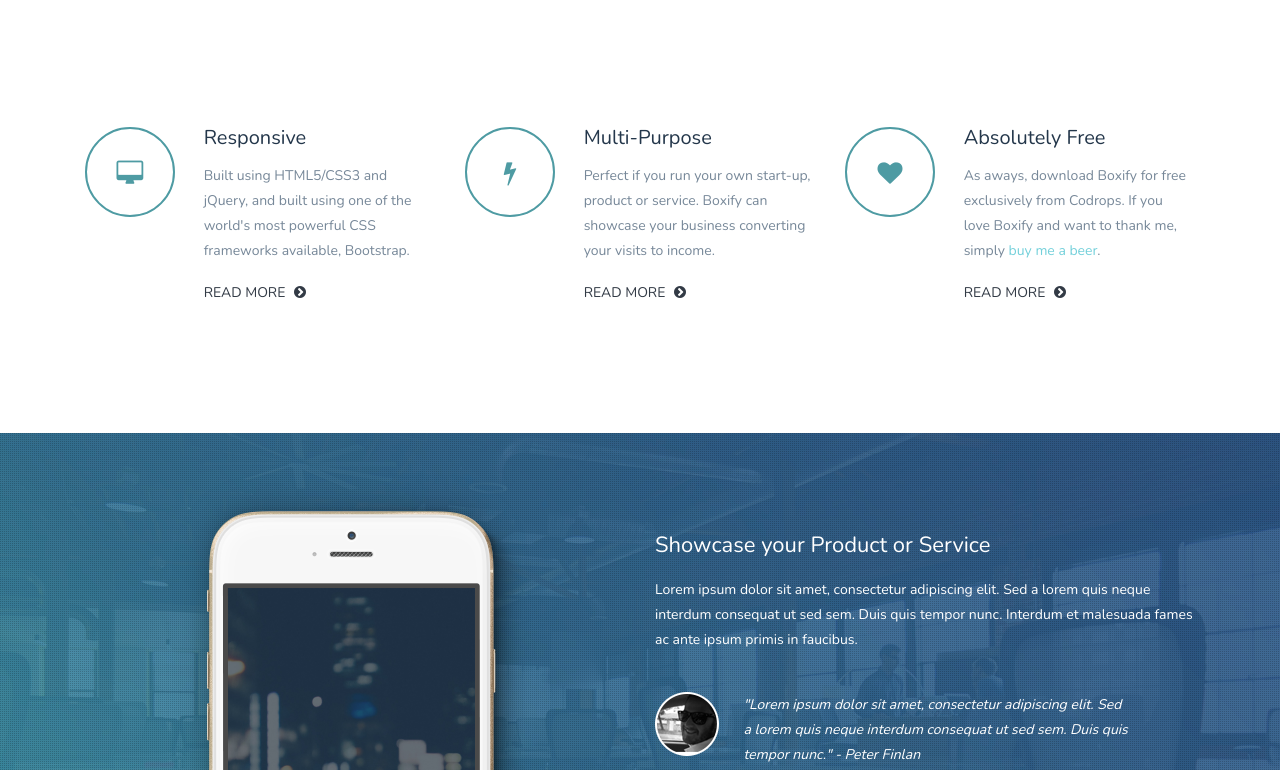
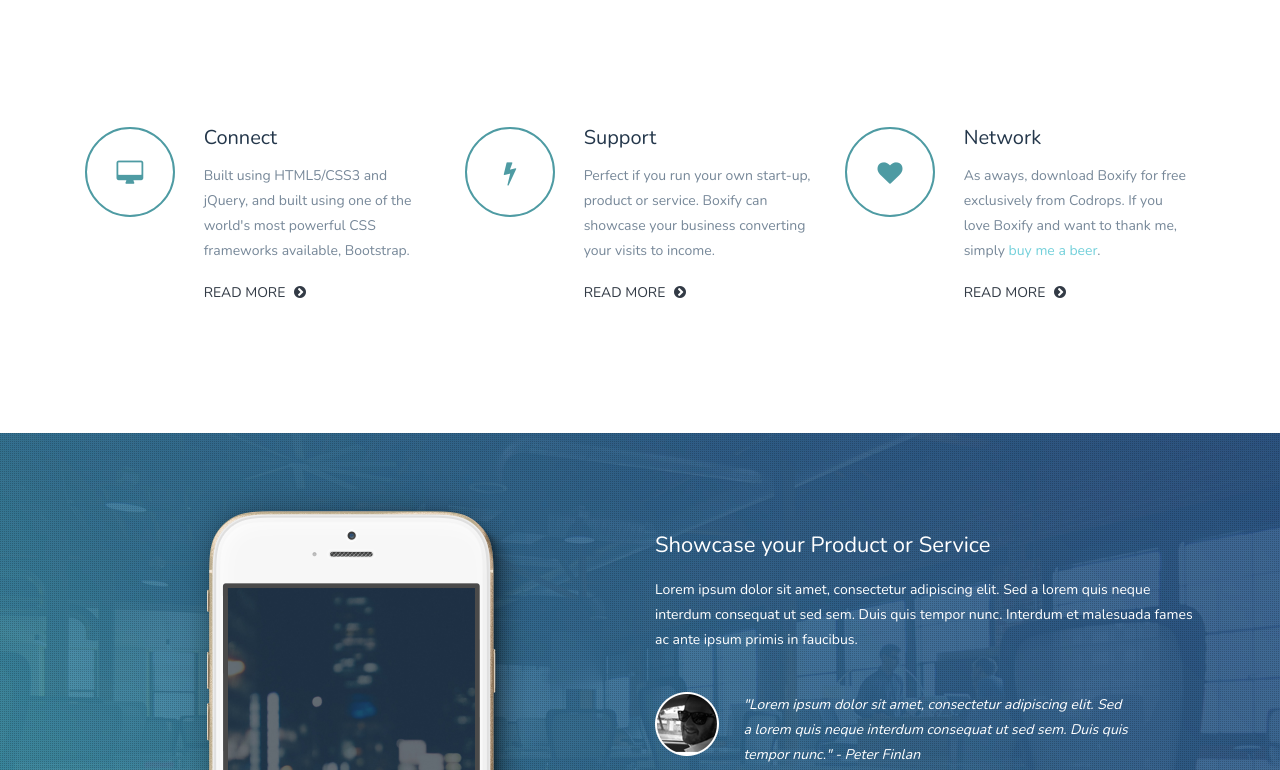
Before and after one commit to magv96/tuftswics.github.io, a plain HTML site: page index.html in a window 1280 px wide. Shown: the part 1400-2170 px from the top of the page. Drawn offline with nearby package versions, Linux system fonts and the light colour scheme.

Commit message:
updated features

```diff
--- a/index.html
+++ b/index.html
@@ -119,7 +119,7 @@
 								<i class="fa fa-desktop"></i>
 							</div>
 							<div class="feature-content">
-								<h1>Responsive</h1>
+								<h1>Connect</h1>
 								<p>Built using HTML5/CSS3 and jQuery, and built using one of the world's most powerful CSS frameworks available, Bootstrap.</p>
 								<a href="http://tympanus.net/codrops/?p=22554" class="read-more-btn">Read More <i class="fa fa-chevron-circle-right"></i></a>
 							</div>
@@ -129,7 +129,7 @@
 								<i class="fa fa-flash"></i>
 							</div>
 							<div class="feature-content">
-								<h1>Multi-Purpose</h1>
+								<h1>Support</h1>
 								<p>Perfect if you run your own start-up, product or service. Boxify can showcase your business converting your visits to income.</p>
 								<a href="http://tympanus.net/codrops/?p=22554" class="read-more-btn">Read More <i class="fa fa-chevron-circle-right"></i></a>
 							</div>
@@ -139,7 +139,7 @@
 								<i class="fa fa-heart"></i>
 							</div>
 							<div class="feature-content">
-								<h1>Absolutely Free</h1>
+								<h1>Network</h1>
 								<p>As aways, download Boxify for free exclusively from Codrops. If you love Boxify and want to thank me, simply <a href="http://peterfinlan.com/">buy me a beer</a>. </p>
 								<a href="http://tympanus.net/codrops/?p=22554" class="read-more-btn">Read More <i class="fa fa-chevron-circle-right"></i></a>
 							</div>
```
